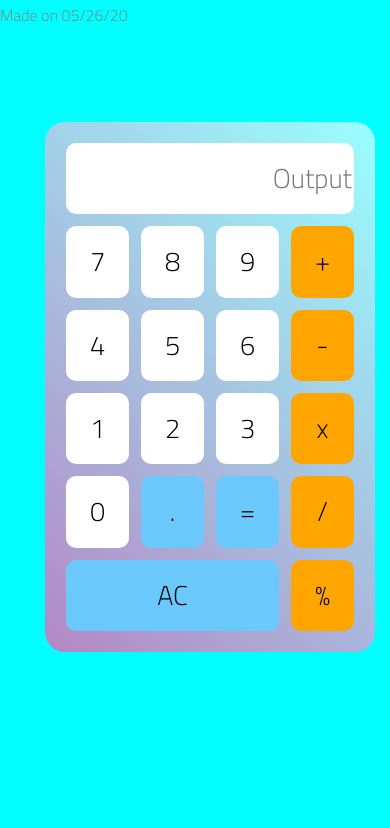
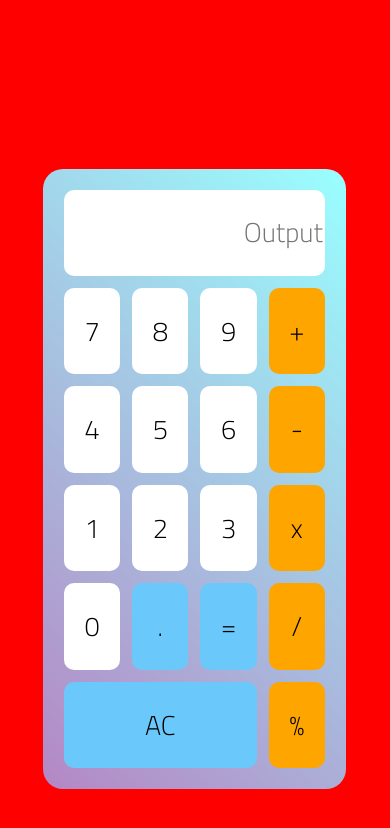
Before and after one commit to chrischristakis/Generic-Calculator, a plain HTML site: page index.html in a window 390 px wide. Drawn offline with Linux system fonts and the light colour scheme.

Commit message:
mobile fixes

```diff
--- a/index.html
+++ b/index.html
@@ -2,7 +2,7 @@
 <html lang="en">
 <head>
   <title>Generic Calculator!</title>
-  <meta content="width=device-width, initial-scale=1" name="viewport" />
+  <meta name="viewport" content="width=device-width, initial-scale=1.0">
   <link rel="stylesheet" type="text/css" href="stylesheet.css">
 </head>
 <body>
@@ -29,7 +29,6 @@
     <button id = "mod">%</button>
   </div>
   </div>
-  <p class="info">Made on 05/26/20</p>
 
   <script src = "calculator.js"></script>
 </body>
--- a/stylesheet.css
+++ b/stylesheet.css
@@ -6,12 +6,6 @@ body {
 @font-face {
   font-family: customFont;
   src: url(fonts/Cairo-Light.ttf);
-}
-
-p.info {
-  margin:0;
-  font-family: customFont, monospace;
-  color: gray;
 }
 
 #calculator > #add, #calculator > #divide,#calculator >  #sub, #calculator > #mul, #calculator > #mod {
@@ -71,7 +65,7 @@ p.info {
 
 @media (max-width: 600px) {
   body {
-    background-color: cyan;
+    background-color: red;
   }
   #calculator > * {
     font-family: customFont, monospace;
@@ -80,9 +74,12 @@ p.info {
     border-radius: 10px;
   }
   #calculator {
-    width: 300px;
-    height: 500px;
+    width: 70%;
+    height: 70%;
+    left:50%;
+    top:50%;
+    margin-left: -39%;
+    margin-top: -65%;
     background-image: white !important;
-    margin-left: -150px;
   }
 }
```
